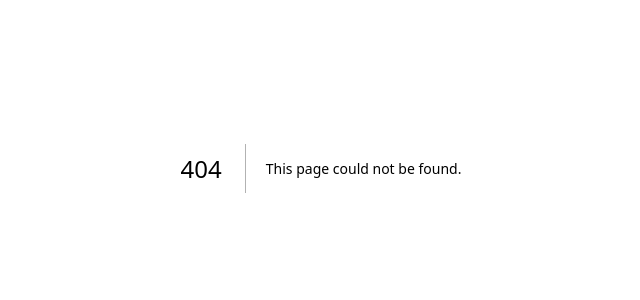
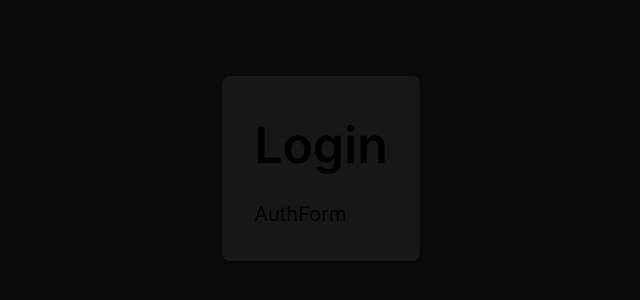
Before and after one commit to AzarakD/authorization-level2, a Next.js app: page /login in a window 1280 px wide. Before the commit this address had no page. Shown: the part 232-532 px from the top of the page, without its empty margins (319-959 px from the left). Built offline with nearby package versions, Linux system fonts and the light colour scheme.

Commit message:
add login page

```diff
--- /dev/null
+++ b/src/app/login/auth-form/AuthForm.tsx
@@ -0,0 +1,7 @@
+"use client";
+
+import style from "./AuthForm.module.scss";
+
+export const AuthForm = () => {
+  return <div>AuthForm</div>;
+};
--- /dev/null
+++ b/src/app/login/page.tsx
@@ -0,0 +1,19 @@
+import type { Metadata } from "next";
+import { AuthForm } from "./auth-form/AuthForm";
+
+export const metadata: Metadata = {
+  title: "Login",
+};
+
+const LoginPage = () => {
+  return (
+    <div className="flex min-h-screen items-center justify-center bg-neutral-950">
+      <div className="bg-neutral-900 p-8 rounded-lg shadow-md">
+        <h1 className="font-semibold mb-4">Login</h1>
+        <AuthForm />
+      </div>
+    </div>
+  );
+};
+
+export default LoginPage;
```
